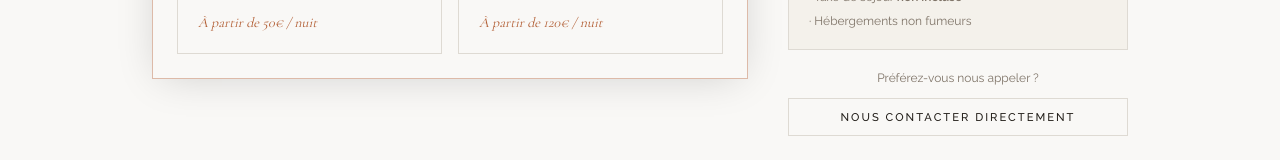
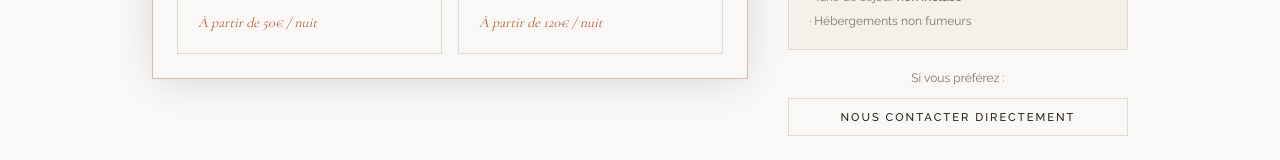
Before and after one commit to LaureLavie/pesaulhe, a Next.js app: page /reservation in a window 1280 px wide. Shown: the part 592-752 px from the top of the page. Built offline with nearby package versions, Linux system fonts and the light colour scheme.

Commit message:
dates nuits minimum

```diff
--- a/app/reservation/page.tsx
+++ b/app/reservation/page.tsx
@@ -620,7 +620,7 @@ Demandes particulières : ${notes || "Aucune"}
               <p className="text-xs text-muted-foreground mb-4 italic text-center">
                 {!checkIn ? "Cliquez sur une date d'arrivée"
                   : !checkOut ? "Maintenant sélectionnez votre date de départ"
-                  : nights < 1 ? <span className="text-amber-600 flex items-center gap-1 justify-center"><AlertCircle size={13} /> Séjour minimum 1 nuit</span>
+                  : nights < 1 ? <span className="text-amber-600 flex items-center gap-1 justify-center"><AlertCircle size={13} /> Séjour minimum {hebergement === "gite" ? "2 nuits" : "1 nuit"}</span>
                   : `${nights} nuit${nights >= 1 ? "s" : ""} · du ${formatShortDate(checkIn)} au ${formatShortDate(checkOut)}`
                 }
               </p>
@@ -645,7 +645,7 @@ Demandes particulières : ${notes || "Aucune"}
           )}
 
           {/* ── Étape 3 : Voyageurs ── */}
-          {checkIn && checkOut && nights >= 2 && (
+          {checkIn && checkOut && (hebergement === "gite" ? nights >= 2 : nights >= 1) && (
             <section className="border border-border p-6 transition-soft border-accent/40 shadow-editorial">
               <div className="flex items-center gap-3 mb-6">
                 <span className="w-7 h-7 rounded-full flex items-center justify-center text-xs font-medium border border-foreground bg-accent text-white border-accent">
@@ -725,7 +725,7 @@ Demandes particulières : ${notes || "Aucune"}
           )}
 
           {/* ── Étape 4 : Formulaire de contact ── */}
-          {checkIn && checkOut && nights >= 2 && (
+          {checkIn && checkOut && (hebergement === "gite" ? nights >= 2 : nights >= 1) && (
             <section className="border border-border p-6">
               <div className="flex items-center gap-3 mb-6">
                 <span className="w-7 h-7 rounded-full flex items-center justify-center text-xs font-medium border border-foreground">4</span>
@@ -878,7 +878,7 @@ Demandes particulières : ${notes || "Aucune"}
 
           {/* Lien direct */}
           <div className="text-center">
-            <p className="text-xs text-muted-foreground mb-3">Préférez-vous nous appeler ?</p>
+            <p className="text-xs text-muted-foreground mb-3">Si vous préférez : </p>
             <a href="/contact" className="btn-outline btn-sm w-full">
               Nous contacter directement
             </a>
```
